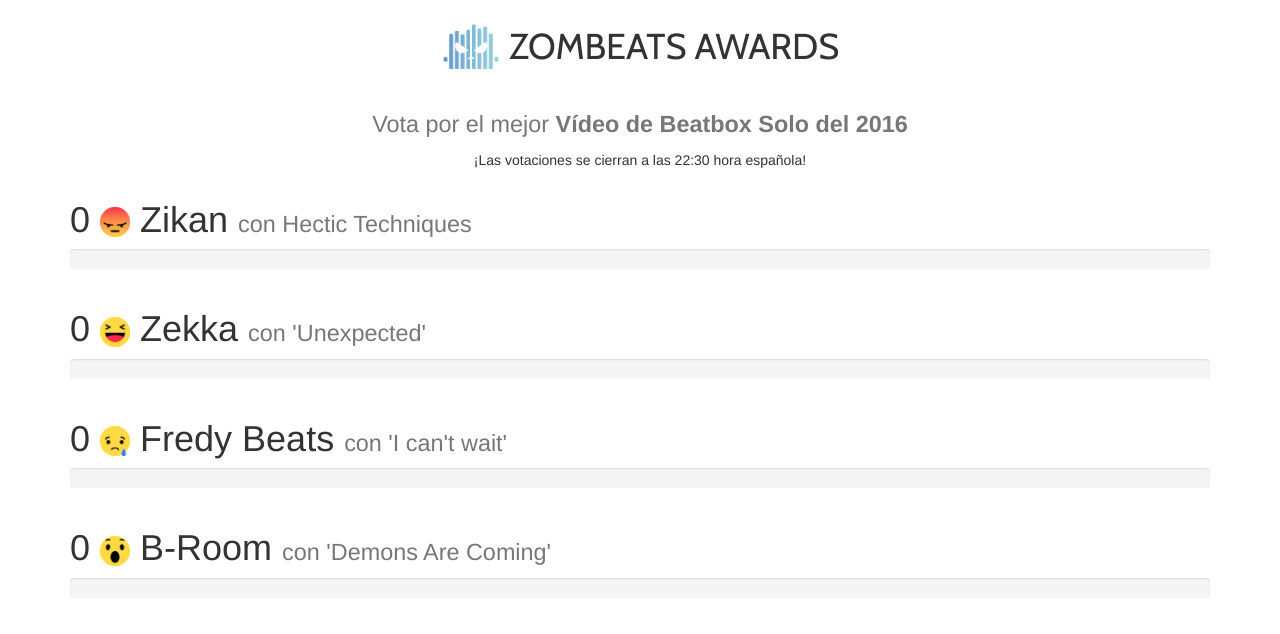
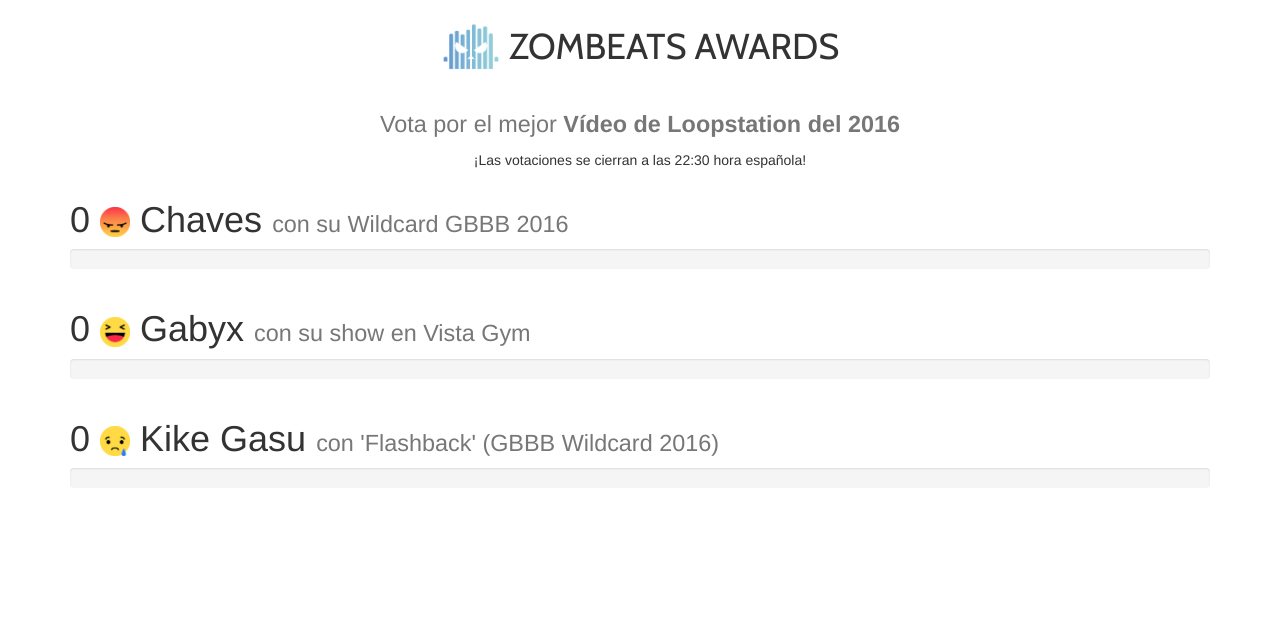
Before and after one commit to zombeats/fb-live, a website: page index.html in a window 1280 px wide. Drawn offline with nearby package versions, Linux system fonts and the light colour scheme; a script that the page names is missing.

Commit message:
hidden reactions does not count in totalVotes & Best Loopstation 2016

```diff
--- a/assets/fblive.js
+++ b/assets/fblive.js
@@ -2,7 +2,7 @@
 $(function () {
   'use strict'
   var ACCESS_TOKEN = '1795140000768189|uqasdzez1CahupWwTL5SF1NQ2eA'
-  var POST_ID = '1166567036774736'
+  var POST_ID = '1167016920063081'
   var REFRESH_TIME_ON_SECONDS = 1
   var DEFAULT_COUNT = 0
   var IS_PRODUCTION = true
@@ -46,8 +46,10 @@
       var totalCounts = 0;
       COUNTERS.forEach(function (counter, index) {
         var counterValue = Number(res[counter.name].summary.total_count);
+        if(counter.progress[0]){
         totalCounts = totalCounts + Number(counterValue);
         counter.el.text(DEFAULT_COUNT + counterValue)
+        }
       })
       COUNTERS.forEach(function (counter, index) {
         var counterValue = Number(res[counter.name].summary.total_count);
--- a/index.html
+++ b/index.html
@@ -3,7 +3,7 @@
 
 <head>
   <meta charset="UTF-8">
-  <title>Premio Mejor Vídeo Beatbox Solo 2016</title>
+  <title>Premio Mejor Vídeo Loopstation 2016</title>
   <!-- Latest compiled and minified CSS -->
   <link rel="stylesheet" href="https://maxcdn.bootstrapcdn.com/bootstrap/3.3.7/css/bootstrap.min.css" integrity="sha384-BVYiiSIFeK1dGmJRAkycuHAHRg32OmUcww7on3RYdg4Va+PmSTsz/K68vbdEjh4u" crossorigin="anonymous">
   <!-- Latest compiled and minified JavaScript -->
@@ -27,12 +27,12 @@
 <body>
   <div class="container">
     <h1 class="cabin text-center"><img src="assets/img/social_favicon.png" width="60px" alt=""> ZOMBEATS AWARDS</h1>
-    <h1 class="text-center"><small>Vota por el mejor <strong>Vídeo de Beatbox Solo del 2016</strong></small></h4>
+    <h1 class="text-center"><small>Vota por el mejor <strong>Vídeo de Loopstation del 2016</strong></small></h4>
     <p class="text-center">¡Las votaciones se cierran a las 22:30 hora española!</p>
 
     <div class="row">
       <div class="col-xs-12">
-          <h1><span class="counter-1 counter">0</span> <img src="assets/img/emoji/1.png" width="30px" alt=""> Zikan <small>con Hectic Techniques</small></h1>
+          <h1><span class="counter-1 counter">0</span> <img src="assets/img/emoji/1.png" width="30px" alt=""> Chaves <small>con su Wildcard GBBB 2016</small></h1>
         <div class="progress">
           <div class="progress-bar bar-1" role="progressbar" aria-valuenow="0" aria-valuemin="0" aria-valuemax="100" style="width: 0%;">
           </div>
@@ -41,7 +41,7 @@
     </div>
     <div class="row">
       <div class="col-xs-12">
-          <h1><span class="counter-2 counter">0</span> <img src="assets/img/emoji/2.png" width="30px" alt=""> Zekka <small>con 'Unexpected'</small></h1>
+          <h1><span class="counter-2 counter">0</span> <img src="assets/img/emoji/2.png" width="30px" alt=""> Gabyx <small>con su show en Vista Gym</small></h1>
         <div class="progress">
           <div class="progress-bar bar-2" role="progressbar" aria-valuenow="0" aria-valuemin="0" aria-valuemax="100" style="width: 0%;">
           </div>
@@ -50,18 +50,9 @@
     </div>
     <div class="row">
       <div class="col-xs-12">
-          <h1><span class="counter-5 counter">0</span> <img src="assets/img/emoji/5.png" width="30px" alt=""> Fredy Beats <small>con 'I can't wait'</small></h1>
+          <h1><span class="counter-5 counter">0</span> <img src="assets/img/emoji/5.png" width="30px" alt=""> Kike Gasu <small>con 'Flashback' (GBBB Wildcard 2016)</small></h1>
         <div class="progress">
           <div class="progress-bar bar-5" role="progressbar" aria-valuenow="0" aria-valuemin="0" aria-valuemax="100" style="width: 0%;">
-          </div>
-        </div>
-      </div>
-    </div>
-    <div class="row">
-      <div class="col-xs-12">
-          <h1><span class="counter-6 counter">0</span> <img src="assets/img/emoji/6.png" width="30px" alt=""> B-Room <small>con 'Demons Are Coming'</small></h1>
-        <div class="progress">
-          <div class="progress-bar bar-6" role="progressbar" aria-valuenow="0" aria-valuemin="0" aria-valuemax="100" style="width: 0%;">
           </div>
         </div>
       </div>
```
